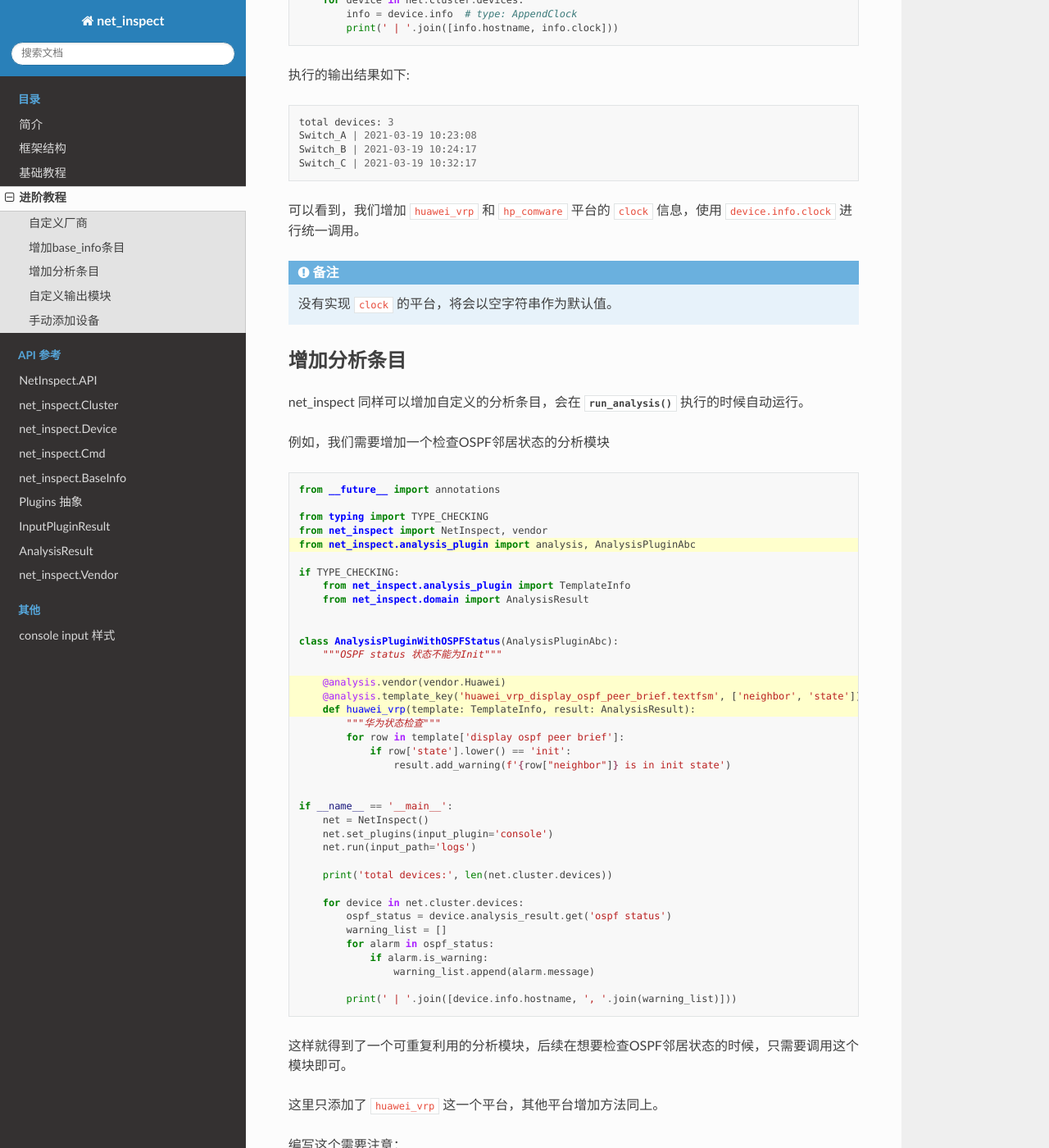
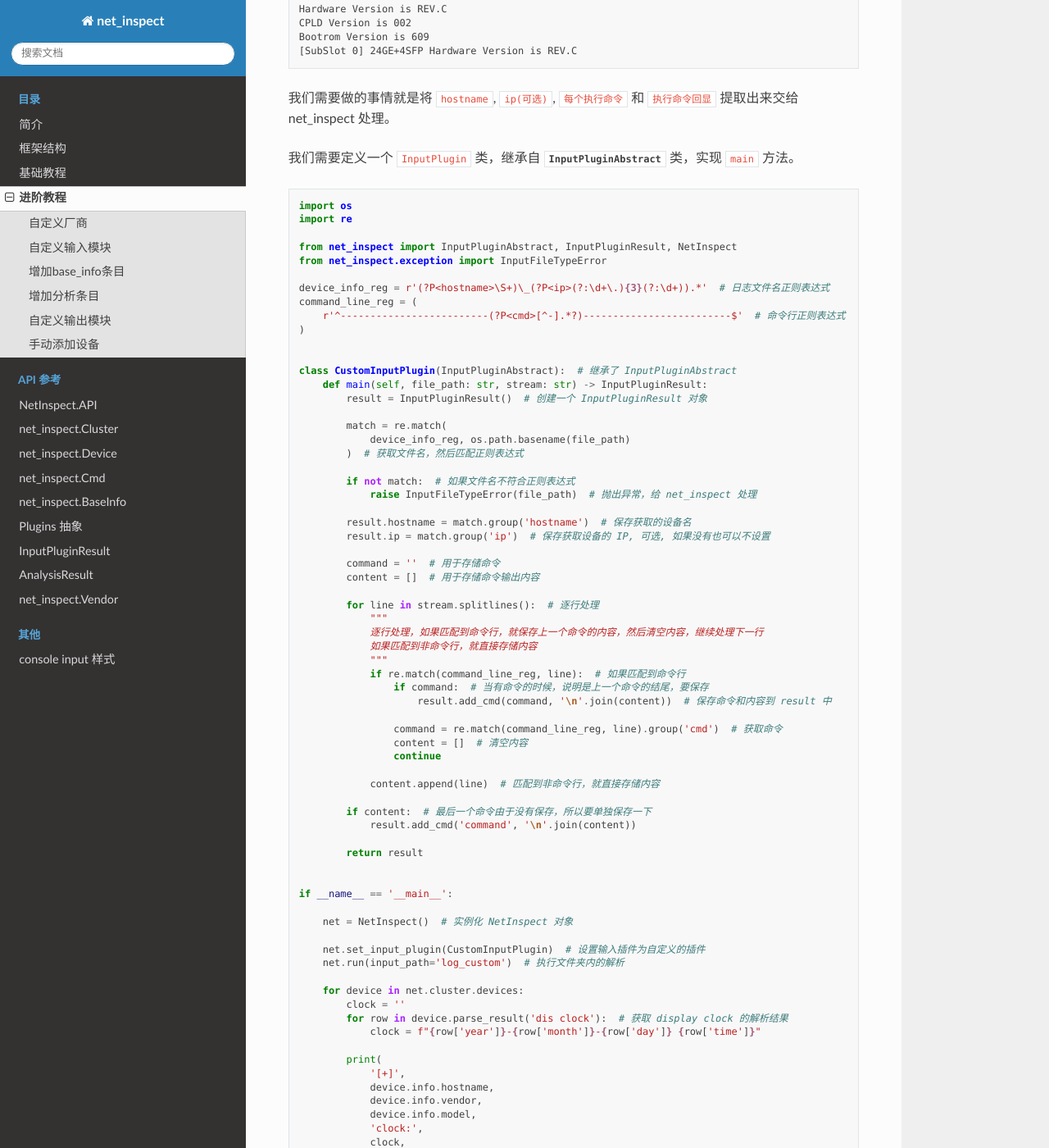
Before and after one commit to Elinpf/net_inspect, a Sphinx documentation site: the page built from docs/contents/advance.rst, in a window 1280 px wide and 1400 px high, scrolled down 1682 px. Shown: the whole window at 82% size. Built offline with Sphinx 7.4.7 and the Read the Docs theme 2.0.0, drawn with Linux system fonts in a browser that asks for light colours; some of the changed text lies outside the part shown.

Commit message:
📃 docs: 修改文档

```diff
--- /dev/null
+++ b/docs/_static/custom_input_plugin_demo.py
@@ -0,0 +1,70 @@
+import os
+import re
+
+from net_inspect import InputPluginAbstract, InputPluginResult, NetInspect
+from net_inspect.exception import InputFileTypeError
+
+device_info_reg = r'(?P<hostname>\S+)\_(?P<ip>(?:\d+\.){3}(?:\d+)).*'  # 日志文件名正则表达式
+command_line_reg = (
+    r'^-------------------------(?P<cmd>[^-].*?)-------------------------$'  # 命令行正则表达式
+)
+
+
+class CustomInputPlugin(InputPluginAbstract):  # 继承了 InputPluginAbstract
+    def main(self, file_path: str, stream: str) -> InputPluginResult:
+        result = InputPluginResult()  # 创建一个 InputPluginResult 对象
+
+        match = re.match(
+            device_info_reg, os.path.basename(file_path)
+        )  # 获取文件名，然后匹配正则表达式
+
+        if not match:  # 如果文件名不符合正则表达式
+            raise InputFileTypeError(file_path)  # 抛出异常，给 net_inspect 处理
+
+        result.hostname = match.group('hostname')  # 保存获取的设备名
+        result.ip = match.group('ip')  # 保存获取设备的 IP, 可选, 如果没有也可以不设置
+
+        command = ''  # 用于存储命令
+        content = []  # 用于存储命令输出内容
+
+        for line in stream.splitlines():  # 逐行处理
+            """
+            逐行处理，如果匹配到命令行，就保存上一个命令的内容，然后清空内容，继续处理下一行
+            如果匹配到非命令行，就直接存储内容
+            """
+            if re.match(command_line_reg, line):  # 如果匹配到命令行
+                if command:  # 当有命令的时候，说明是上一个命令的结尾，要保存
+                    result.add_cmd(command, '\n'.join(content))  # 保存命令和内容到 result 中
+
+                command = re.match(command_line_reg, line).group('cmd')  # 获取命令
+                content = []  # 清空内容
+                continue
+
+            content.append(line)  # 匹配到非命令行，就直接存储内容
+
+        if content:  # 最后一个命令由于没有保存，所以要单独保存一下
+            result.add_cmd('command', '\n'.join(content))
+
+        return result
+
+
+if __name__ == '__main__':
+
+    net = NetInspect()  # 实例化 NetInspect 对象
+
+    net.set_input_plugin(CustomInputPlugin)  # 设置输入插件为自定义的插件
+    net.run(input_path='log_custom')  # 执行文件夹内的解析
+
+    for device in net.cluster.devices:
+        clock = ''
+        for row in device.parse_result('dis clock'):  # 获取 display clock 的解析结果
+            clock = f"{row['year']}-{row['month']}-{row['day']} {row['time']}"
+
+        print(
+            '[+]',
+            device.info.hostname,
+            device.info.vendor,
+            device.info.model,
+            'clock:',
+            clock,
+        )
--- a/docs/contents/advance.rst
+++ b/docs/contents/advance.rst
@@ -36,6 +36,84 @@
 
 只需要这样定义一下， net_inspect 在执行的时候会自动识别出来。并将对应的 ``juniper_junos`` 模板调用执行解析。
 
+
+自定义输入模块
+--------------
+
+由于各个网络管理平台平台或者自动化工具输出的日志格式不尽相同，
+所以 net_inspect 提供了自定义输入模块的功能，可以自定义输入模块，实现自己的信息解析逻辑。
+
+以一个网管平台的采集信息为例，采集的 ``日志文件名`` 格式如下:
+
+.. code-block:: text
+
+    <hostname>_<ip>_<date>.diag
+
+例如:
+
+.. code-block:: text
+
+    A_FOO_BAR_DR01_127.0.0.1_20220221180010.diag
+
+
+而采集的 ``日志内容`` 格式如下:
+
+.. code-block:: text
+
+    -------------------------dis clock-------------------------
+
+    17:05:11 bj Mon 02/21/2022
+    Time Zone : bj add 08:00:00
+
+
+
+    -------------------------dis version-------------------------
+
+    H3C Comware Platform Software
+    Comware Software, Version 5.20, Release 2202
+    Copyright (c) 2004-2010 Hangzhou H3C Tech. Co., Ltd. All rights reserved.
+    H3C S5500-28C-EI uptime is 115 weeks, 1 day, 8 hours, 37 minutes
+
+    H3C S5500-28C-EI with 1 Processor
+    256M    bytes SDRAM
+    32768K  bytes Flash Memory
+
+    Hardware Version is REV.C
+    CPLD Version is 002
+    Bootrom Version is 609
+    [SubSlot 0] 24GE+4SFP Hardware Version is REV.C
+
+我们需要做的事情就是将 ``hostname``, ``ip(可选)``, ``每个执行命令`` 和 ``执行命令回显`` 提取出来交给 net_inspect 处理。
+
+我们需要定义一个 ``InputPlugin`` 类，继承自 :class:`~net_inspect.domain.InputPluginAbstract` 类，实现 ``main`` 方法。
+
+.. literalinclude:: /_static/custom_input_plugin_demo.py
+   :encoding: utf-8
+   :language: python
+
+输出结果如下：
+
+.. code-block:: text
+
+    [+] B_FOO_BAR_DS02 H3C S5500-28C-EI clock: 2022-02-21 17:05:11
+
+从上面的示例中，可以看到，实现了 ``InputPlugin`` 的 ``main`` 方法。
+其中 :meth:`~net_inspect.domain.InputPluginAbstract.main` 方法的参数如下：
+
+1. ``file_path`` 输入的单个日志文件名称
+2. ``stream`` 输入的日志文件内容
+
+返回指定的是一个 :class:`~net_inspect.domain.InputPluginResult` 类，需要做到:
+
+1. 设置设备名称
+2. 通过 :meth:`~net_inspect.domain.InputPluginResult.add_cmd` 方法添加每个执行的命令和返回的内容
+
+
+最后将 ``InputPlugin`` 类注册到 net_inspect 中，即可使用。
+
+.. code-block:: python
+
+    net.set_input_plugin(CustomInputPlugin)
 
 
 增加base_info条目
```
Also changed, not shown: 1 other file.
